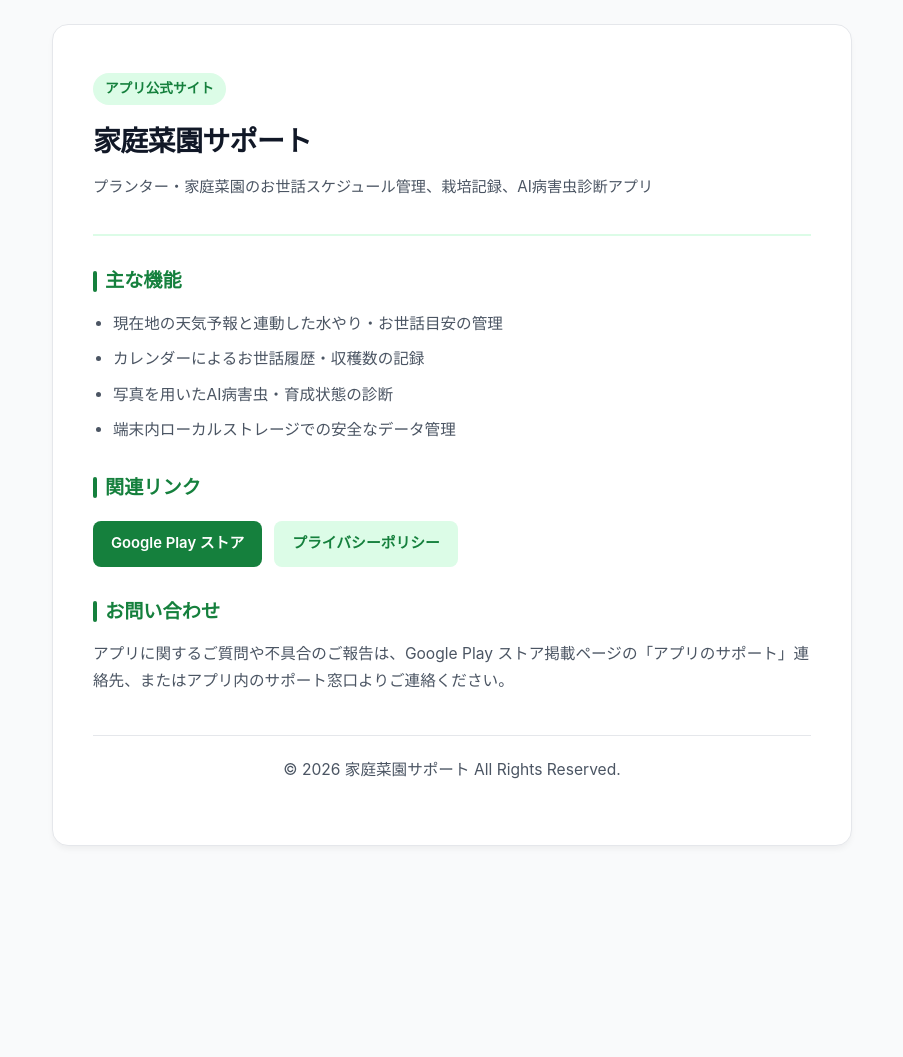
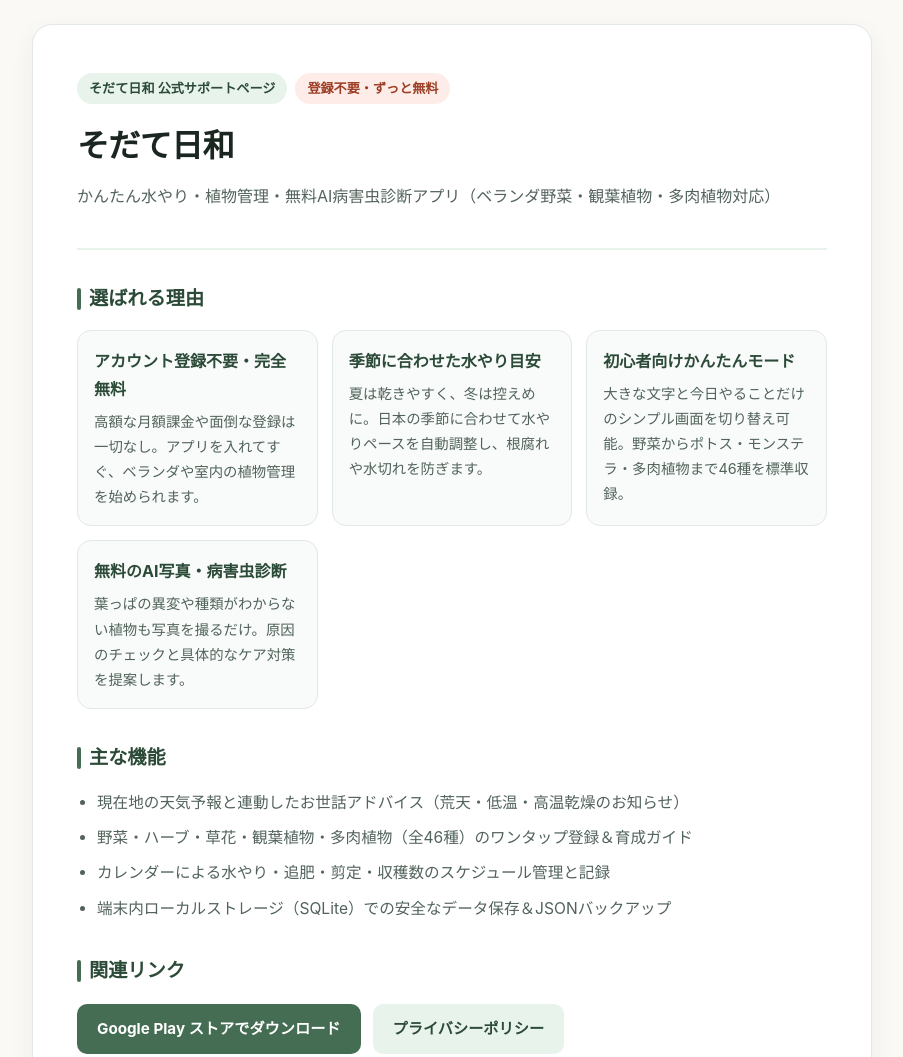
Before and after one commit to yu-os/yu-os.github.io, a plain HTML site: page index.html in a window 1280 px wide. Shown: the top 1057 px of the page, without its empty margins (188-1091 px from the left). Before the commit the page ends 870 px from the top, so only its background shows below. Drawn offline with Linux system fonts and the light colour scheme.

Commit message:
feat: rebrand landing page to Sodate Biyori
Update official support page title, SEO meta tags, and feature highlights for Sodate Biyori.

```diff
--- a/index.html
+++ b/index.html
@@ -3,16 +3,20 @@
 <head>
   <meta charset="UTF-8">
   <meta name="viewport" content="width=device-width, initial-scale=1.0">
-  <title>家庭菜園サポート | 公式サポートページ</title>
+  <title>そだて日和 | かんたん水やり・植物管理・無料AI診断アプリ</title>
+  <meta name="description" content="登録不要・完全無料！ベランダのプランター野菜も室内の観葉植物・多肉植物も、季節に合わせた水やり目安と天気アドバイスで枯らさず管理。初心者向けかんたんモードと無料AI病害虫診断付き。">
+  <meta name="keywords" content="そだて日和,植物管理,水やり,観葉植物,ベランダ菜園,プランター,家庭菜園,AI診断,育て方">
   <style>
     :root {
-      --primary: #15803d;
-      --primary-light: #dcfce7;
-      --text-main: #1f2937;
-      --text-muted: #4b5563;
-      --bg-page: #f9fafb;
+      --primary: #456d54;
+      --primary-dark: #2c4a38;
+      --primary-light: #e8f3ec;
+      --accent: #e07a5f;
+      --text-main: #2c3531;
+      --text-muted: #52635b;
+      --bg-page: #fbf9f5;
       --bg-card: #ffffff;
-      --border: #e5e7eb;
+      --border: #e2e8e4;
     }
     * {
       box-sizing: border-box;
@@ -27,51 +31,60 @@
       padding: 24px 16px;
     }
     .container {
-      max-width: 800px;
+      max-width: 840px;
       margin: 0 auto;
       background: var(--bg-card);
-      border-radius: 16px;
+      border-radius: 20px;
       border: 1px solid var(--border);
-      box-shadow: 0 4px 6px -1px rgba(0, 0, 0, 0.05);
+      box-shadow: 0 8px 24px rgba(44, 53, 49, 0.06);
       padding: 32px 24px;
     }
     @media (min-width: 640px) {
       .container {
-        padding: 48px 40px;
+        padding: 48px 44px;
       }
     }
     header {
       border-bottom: 2px solid var(--primary-light);
-      padding-bottom: 20px;
+      padding-bottom: 24px;
       margin-bottom: 28px;
+    }
+    .badge-row {
+      display: flex;
+      flex-wrap: wrap;
+      gap: 8px;
+      margin-bottom: 14px;
     }
     .badge {
       display: inline-block;
-      font-size: 0.85rem;
-      font-weight: 600;
-      color: var(--primary);
+      font-size: 0.82rem;
+      font-weight: 700;
+      color: var(--primary-dark);
       background: var(--primary-light);
       padding: 4px 12px;
       border-radius: 9999px;
-      margin-bottom: 12px;
+    }
+    .badge-accent {
+      color: #9c3d25;
+      background: #fdece7;
     }
     h1 {
-      font-size: 1.75rem;
-      font-weight: 700;
-      color: #111827;
-      letter-spacing: -0.025em;
+      font-size: 2rem;
+      font-weight: 800;
+      color: #1c2621;
+      letter-spacing: -0.02em;
       margin-bottom: 8px;
     }
     .subtitle {
-      font-size: 0.95rem;
+      font-size: 1rem;
       color: var(--text-muted);
     }
     h2 {
       font-size: 1.2rem;
-      font-weight: 600;
-      color: var(--primary);
-      margin-top: 28px;
-      margin-bottom: 12px;
+      font-weight: 700;
+      color: var(--primary-dark);
+      margin-top: 32px;
+      margin-bottom: 14px;
       display: flex;
       align-items: center;
       gap: 8px;
@@ -80,7 +93,7 @@
       content: "";
       display: inline-block;
       width: 4px;
-      height: 1.1em;
+      height: 1.15em;
       background-color: var(--primary);
       border-radius: 2px;
     }
@@ -88,6 +101,28 @@
       margin-bottom: 14px;
       font-size: 0.975rem;
       color: var(--text-muted);
+    }
+    .feature-grid {
+      display: grid;
+      grid-template-columns: repeat(auto-fit, minmax(230px, 1fr));
+      gap: 14px;
+      margin-top: 12px;
+    }
+    .feature-card {
+      background: #f8fbf9;
+      border: 1px solid var(--border);
+      border-radius: 14px;
+      padding: 16px;
+    }
+    .feature-card h3 {
+      font-size: 1rem;
+      font-weight: 700;
+      color: var(--primary-dark);
+      margin-bottom: 6px;
+    }
+    .feature-card p {
+      font-size: 0.9rem;
+      margin-bottom: 0;
     }
     ul {
       margin-left: 20px;
@@ -106,15 +141,15 @@
     }
     .btn {
       display: inline-block;
-      padding: 10px 18px;
-      border-radius: 8px;
-      font-size: 0.925rem;
-      font-weight: 600;
+      padding: 12px 20px;
+      border-radius: 10px;
+      font-size: 0.95rem;
+      font-weight: 700;
       text-decoration: none;
       transition: opacity 0.15s ease;
     }
     .btn:hover {
-      opacity: 0.85;
+      opacity: 0.88;
     }
     .btn-primary {
       background-color: var(--primary);
@@ -122,7 +157,7 @@
     }
     .btn-secondary {
       background-color: var(--primary-light);
-      color: var(--primary);
+      color: var(--primary-dark);
     }
     footer {
       margin-top: 40px;
@@ -137,26 +172,51 @@
 <body>
   <div class="container">
     <header>
-      <span class="badge">アプリ公式サイト</span>
-      <h1>家庭菜園サポート</h1>
-      <p class="subtitle">プランター・家庭菜園のお世話スケジュール管理、栽培記録、AI病害虫診断アプリ</p>
+      <div class="badge-row">
+        <span class="badge">そだて日和 公式サポートページ</span>
+        <span class="badge badge-accent">登録不要・ずっと無料</span>
+      </div>
+      <h1>そだて日和</h1>
+      <p class="subtitle">かんたん水やり・植物管理・無料AI病害虫診断アプリ（ベランダ野菜・観葉植物・多肉植物対応）</p>
     </header>
 
     <main>
       <section>
+        <h2>選ばれる理由</h2>
+        <div class="feature-grid">
+          <div class="feature-card">
+            <h3>アカウント登録不要・完全無料</h3>
+            <p>高額な月額課金や面倒な登録は一切なし。アプリを入れてすぐ、ベランダや室内の植物管理を始められます。</p>
+          </div>
+          <div class="feature-card">
+            <h3>季節に合わせた水やり目安</h3>
+            <p>夏は乾きやすく、冬は控えめに。日本の季節に合わせて水やりペースを自動調整し、根腐れや水切れを防ぎます。</p>
+          </div>
+          <div class="feature-card">
+            <h3>初心者向けかんたんモード</h3>
+            <p>大きな文字と今日やることだけのシンプル画面を切り替え可能。野菜からポトス・モンステラ・多肉植物まで46種を標準収録。</p>
+          </div>
+          <div class="feature-card">
+            <h3>無料のAI写真・病害虫診断</h3>
+            <p>葉っぱの異変や種類がわからない植物も写真を撮るだけ。原因のチェックと具体的なケア対策を提案します。</p>
+          </div>
+        </div>
+      </section>
+
+      <section>
         <h2>主な機能</h2>
         <ul>
-          <li>現在地の天気予報と連動した水やり・お世話目安の管理</li>
-          <li>カレンダーによるお世話履歴・収穫数の記録</li>
-          <li>写真を用いたAI病害虫・育成状態の診断</li>
-          <li>端末内ローカルストレージでの安全なデータ管理</li>
+          <li>現在地の天気予報と連動したお世話アドバイス（荒天・低温・高温乾燥のお知らせ）</li>
+          <li>野菜・ハーブ・草花・観葉植物・多肉植物（全46種）のワンタップ登録＆育成ガイド</li>
+          <li>カレンダーによる水やり・追肥・剪定・収穫数のスケジュール管理と記録</li>
+          <li>端末内ローカルストレージ（SQLite）での安全なデータ保存＆JSONバックアップ</li>
         </ul>
       </section>
 
       <section>
         <h2>関連リンク</h2>
         <div class="links">
-          <a class="btn btn-primary" href="https://play.google.com/store/apps/details?id=jp.homegarden.support" target="_blank" rel="noopener noreferrer">Google Play ストア</a>
+          <a class="btn btn-primary" href="https://play.google.com/store/apps/details?id=jp.homegarden.support" target="_blank" rel="noopener noreferrer">Google Play ストアでダウンロード</a>
           <a class="btn btn-secondary" href="https://yu-os.github.io/home-garden-privacy/" target="_blank" rel="noopener noreferrer">プライバシーポリシー</a>
         </div>
       </section>
@@ -168,7 +228,7 @@
     </main>
 
     <footer>
-      <p>&copy; 2026 家庭菜園サポート All Rights Reserved.</p>
+      <p>&copy; 2026 そだて日和 All Rights Reserved.</p>
     </footer>
   </div>
 </body>
```
